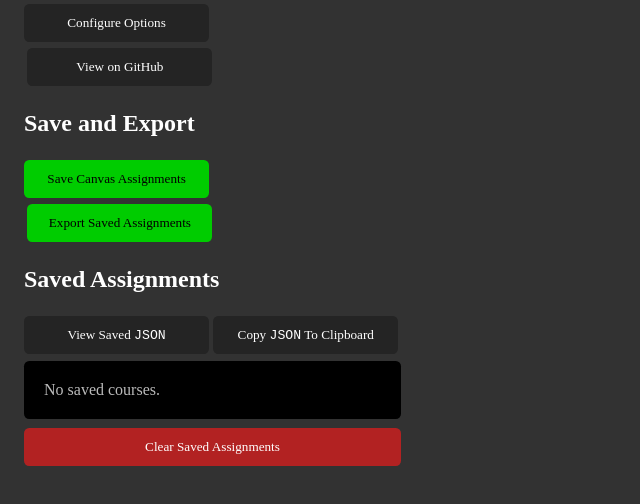
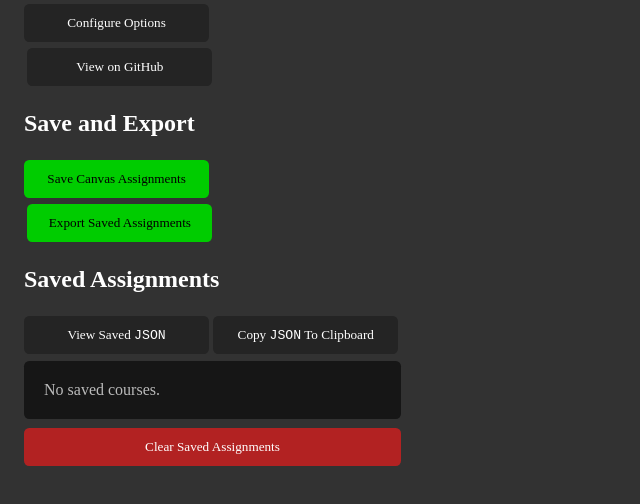
Before and after one commit to JamesNZL/notion-assignment-import, a website with bundled scripts: page src/markup/popup.html in a window 1280 px wide. Shown: the part 90-594 px from the top of the page, without its empty margins (0-640 px from the left). Built offline with nearby package versions, Linux system fonts and the light colour scheme; some packages are replaced by stand-ins of ours; files whose address does not match are found by name.

Commit message:
feat(interface): :lipstick: lighten `--dark-grey-hover`

```diff
--- a/src/style/stylesheet.css
+++ b/src/style/stylesheet.css
@@ -2,7 +2,7 @@
 	--background: #323232;
 	--margin: .25em;
 	--dark-grey: #242424;
-	--dark-grey-hover: #000000;
+	--dark-grey-hover: #161616;
 	--border-radius: .325rem;
 }
 
```
